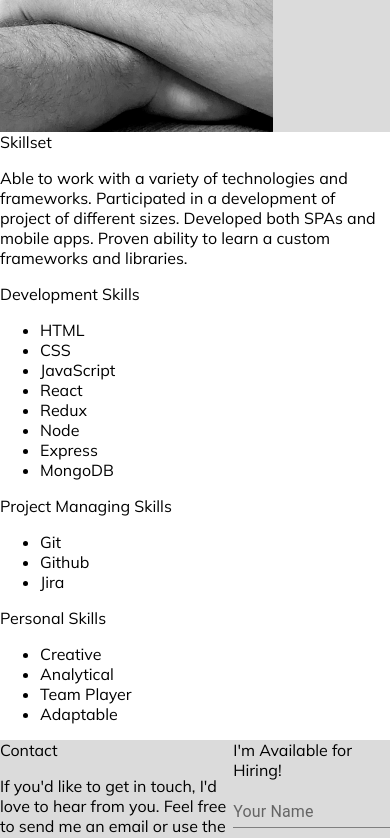
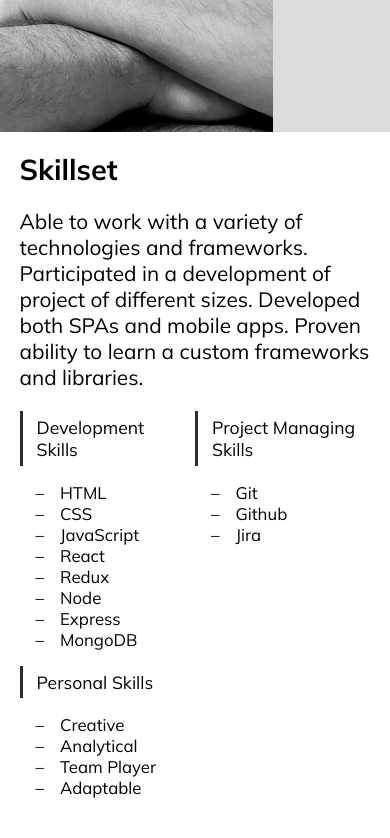
Before and after one commit to odidukh/odidukh, a React app: page / in a window 390 px wide. Shown: the part 1600-2438 px from the top of the page. Built offline with nearby package versions, Linux system fonts and the light colour scheme.

Commit message:
Add responsive view for Skills page

```diff
--- a/src/styles/_mobile.sass
+++ b/src/styles/_mobile.sass
@@ -24,7 +24,6 @@
         grid-row: 4 / span 1
         grid-column: 2 / span 4
         align-self: center
-
     .aboutPage
         display: flex
         flex-direction: column-reverse
@@ -57,6 +56,41 @@
             background-color: white
             color: $jet
 
+    .skillsPage
+        display: flex
+        height: 100%
+        flex-direction: column
+        margin: 5% 5%
+        .skillsDescription
+            display: flex
+            flex-direction: column
+            h1
+                font-size: 1.8rem
+                font-weight: bold
+            p
+                font-size: 1.3rem
+                flex-basis: content
+        .skillsBox
+            display: flex
+            flex-wrap: wrap
+            .skillType
+                flex-basis: 50%
+                display: flex
+                flex-direction: column
+                .skillTypeName
+                    font-size: 1.1rem
+                    padding: 3% 8%
+                    border-left: 3px solid $jet
+                ul
+                    list-style: none
+                    padding-left: 1rem
+                    li::before
+                        content: '–'
+                        margin-right: 1rem
+                .skillItem
+                    font-size: 1.05rem
+
+
     .contactPage
         height: 100%
         display: flex
```
